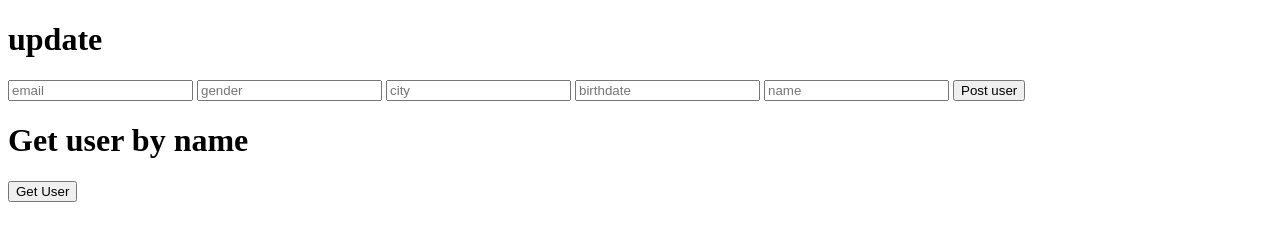
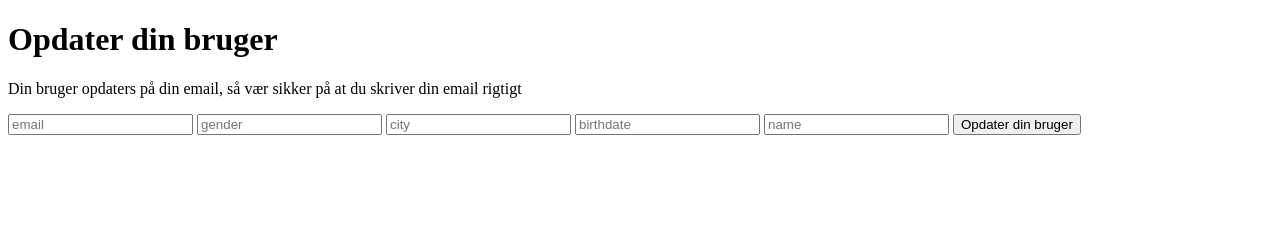
Before and after one commit to Silleelise/Tinder3.0, a website: page views/update.html in a window 1280 px wide. Drawn offline with Linux system fonts and the light colour scheme.

Commit message:
Update update.html

```diff
--- a/views/update.html
+++ b/views/update.html
@@ -2,23 +2,22 @@
 <html lang="en">
 <head>
     <meta charset="UTF-8">
-    <title>Super sej hjemmeside</title>
+    <title>Opdater din bruger</title>
 </head>
 <body>
     <div>
-        <h1>update</h1>
-        <form id="update" method="put">
+        <h1>Opdater din bruger</h1>
+        <p>Din bruger opdaters på din email,
+            så vær sikker på at du skriver din email rigtigt
+        </p>
+        <form id="update" method="patch">
             <input type="email" id="email" placeholder="email"/>
             <input type="text" id="gender" placeholder="gender"/>
             <input type="text" id="city" placeholder="city"/>
             <input type="text" id="birthdate" placeholder="birthdate"/>
             <input type="text" id="name" placeholder="name"/>
-            <button type="submit" name="Submit"> Post user</button>
+            <button type="submit" name="Update">Opdater din bruger</button>
         </form>
-    </div>
-    <div>
-        <h1>Get user by name</h1>
-        <button type="button" id="getUsers">Get User</button>
     </div>
     <script src="/controllers/update.js"></script>
 </body>
```
